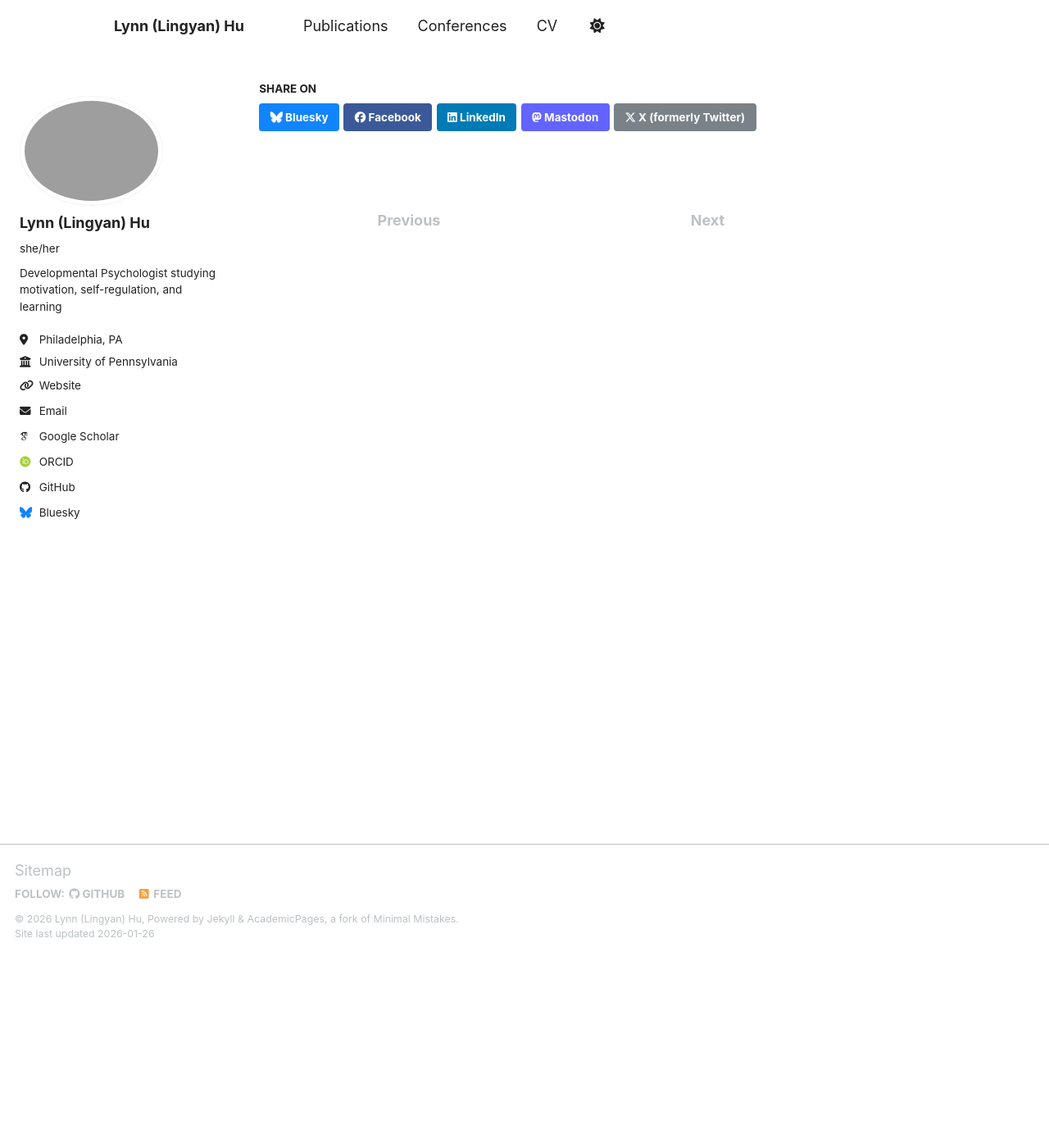
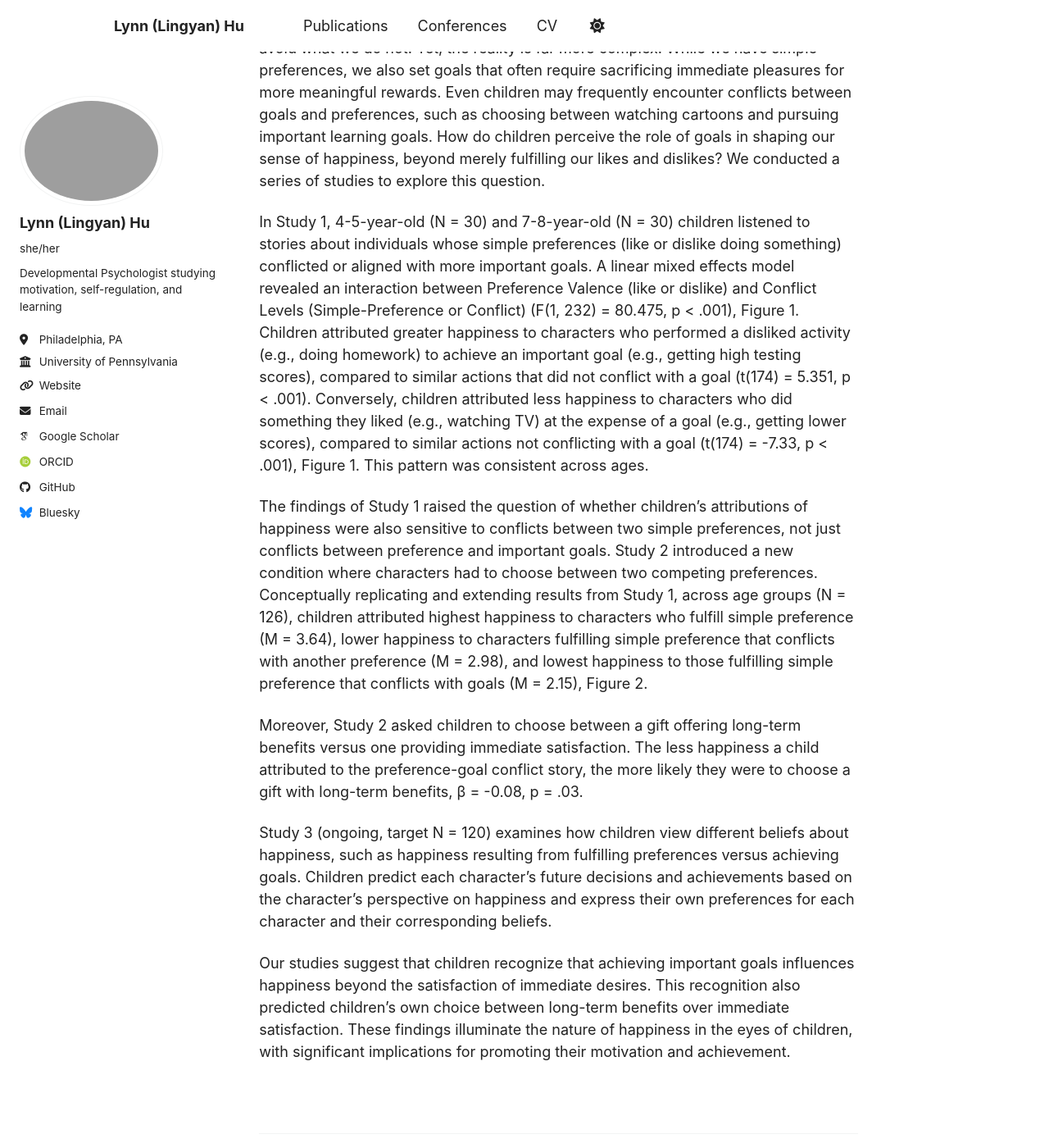
Before and after one commit to lingyh904/lingyh904.github.io, a Jekyll site: the page built from _talks/2025-srcd-happiness-talk.md, in a window 1280 px wide and 1400 px high, scrolled down 233 px. Shown: the whole window at 82% size. Built offline with Jekyll 4.4.1, drawn with Linux system fonts in a browser that asks for light colours; some web fonts are replaced; a script bundle is joined from its source files by our own code; library files that are not in the unit come from our copies.

Commit message:
Update 2025-srcd-happiness-talk.md

```diff
--- a/_talks/2025-srcd-happiness-talk.md
+++ b/_talks/2025-srcd-happiness-talk.md
@@ -7,3 +7,14 @@
 location: "Minneapolis, MN, United States"
 presentation: "Paper symposium: Emotion-Wise: New Insights into the Multifaceted Nature of How Children Think about Emotions (Co-Chaired)"
 ---
+Abstract: Philosophers and psychologists have long wrestled with why it can be so hard to achieve happiness. It seems simple enough: just pursue what we enjoy and avoid what we do not. Yet, the reality is far more complex. While we have simple preferences, we also set goals that often require sacrificing immediate pleasures for more meaningful rewards. Even children may frequently encounter conflicts between goals and preferences, such as choosing between watching cartoons and pursuing important learning goals. How do children perceive the role of goals in shaping our sense of happiness, beyond merely fulfilling our likes and dislikes? We conducted a series of studies to explore this question.
+
+In Study 1, 4-5-year-old (N = 30) and 7-8-year-old (N = 30) children listened to stories about individuals whose simple preferences (like or dislike doing something) conflicted or aligned with more important goals. A linear mixed effects model revealed an interaction between Preference Valence (like or dislike) and Conflict Levels (Simple-Preference or Conflict) (F(1, 232) = 80.475, p < .001), Figure 1. Children attributed greater happiness to characters who performed a disliked activity (e.g., doing homework) to achieve an important goal (e.g., getting high testing scores), compared to similar actions that did not conflict with a goal (t(174) = 5.351, p < .001). Conversely, children attributed less happiness to characters who did something they liked (e.g., watching TV) at the expense of a goal (e.g., getting lower scores), compared to similar actions not conflicting with a goal (t(174) = -7.33, p < .001), Figure 1. This pattern was consistent across ages.
+
+The findings of Study 1 raised the question of whether children’s attributions of happiness were also sensitive to conflicts between two simple preferences, not just conflicts between preference and important goals. Study 2 introduced a new condition where characters had to choose between two competing preferences. Conceptually replicating and extending results from Study 1, across age groups (N = 126), children attributed highest happiness to characters who fulfill simple preference (M = 3.64), lower happiness to characters fulfilling simple preference that conflicts with another preference (M = 2.98), and lowest happiness to those fulfilling simple preference that conflicts with goals (M = 2.15), Figure 2.
+
+Moreover, Study 2 asked children to choose between a gift offering long-term benefits versus one providing immediate satisfaction. The less happiness a child attributed to the preference-goal conflict story, the more likely they were to choose a gift with long-term benefits, β = -0.08, p = .03.
+
+Study 3 (ongoing, target N = 120) examines how children view different beliefs about happiness, such as happiness resulting from fulfilling preferences versus achieving goals. Children predict each character’s future decisions and achievements based on the character’s perspective on happiness and express their own preferences for each character and their corresponding beliefs.
+
+Our studies suggest that children recognize that achieving important goals influences happiness beyond the satisfaction of immediate desires. This recognition also predicted children’s own choice between long-term benefits over immediate satisfaction. These findings illuminate the nature of happiness in the eyes of children, with significant implications for promoting their motivation and achievement.
```
